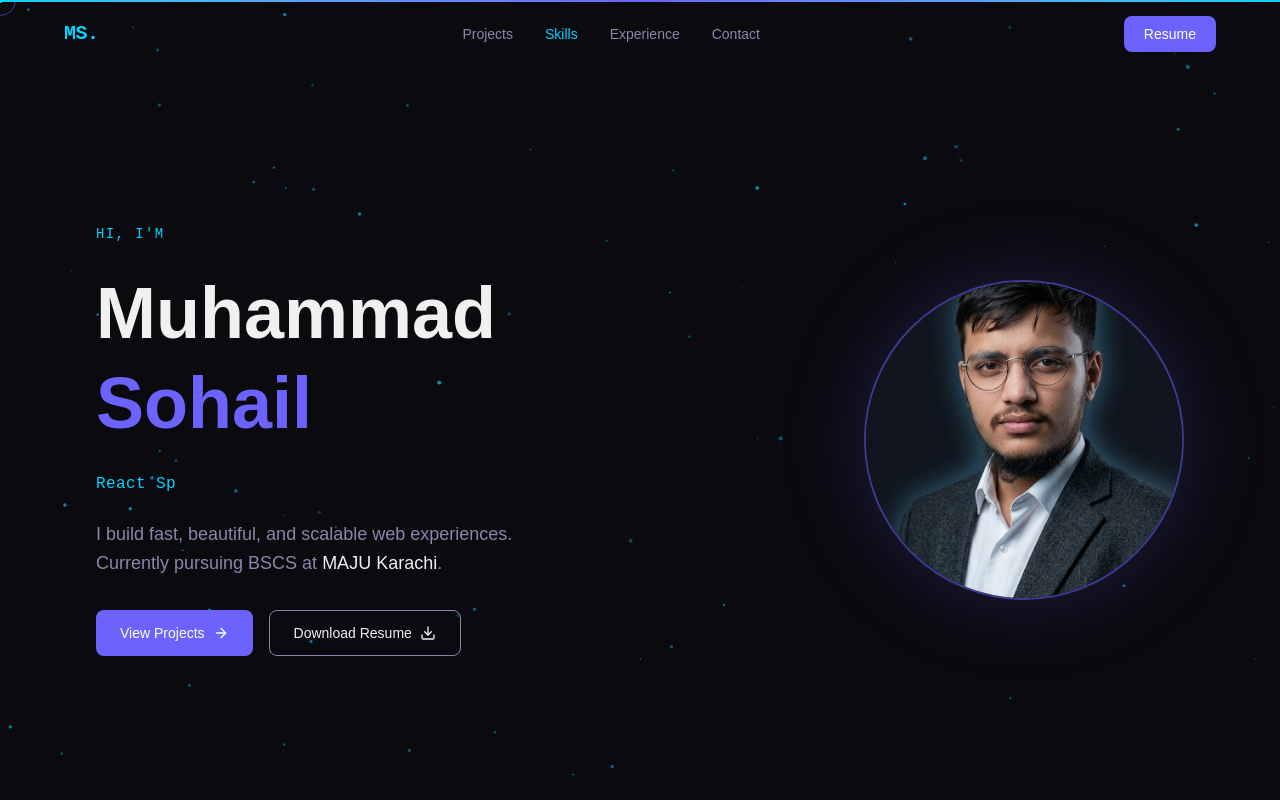
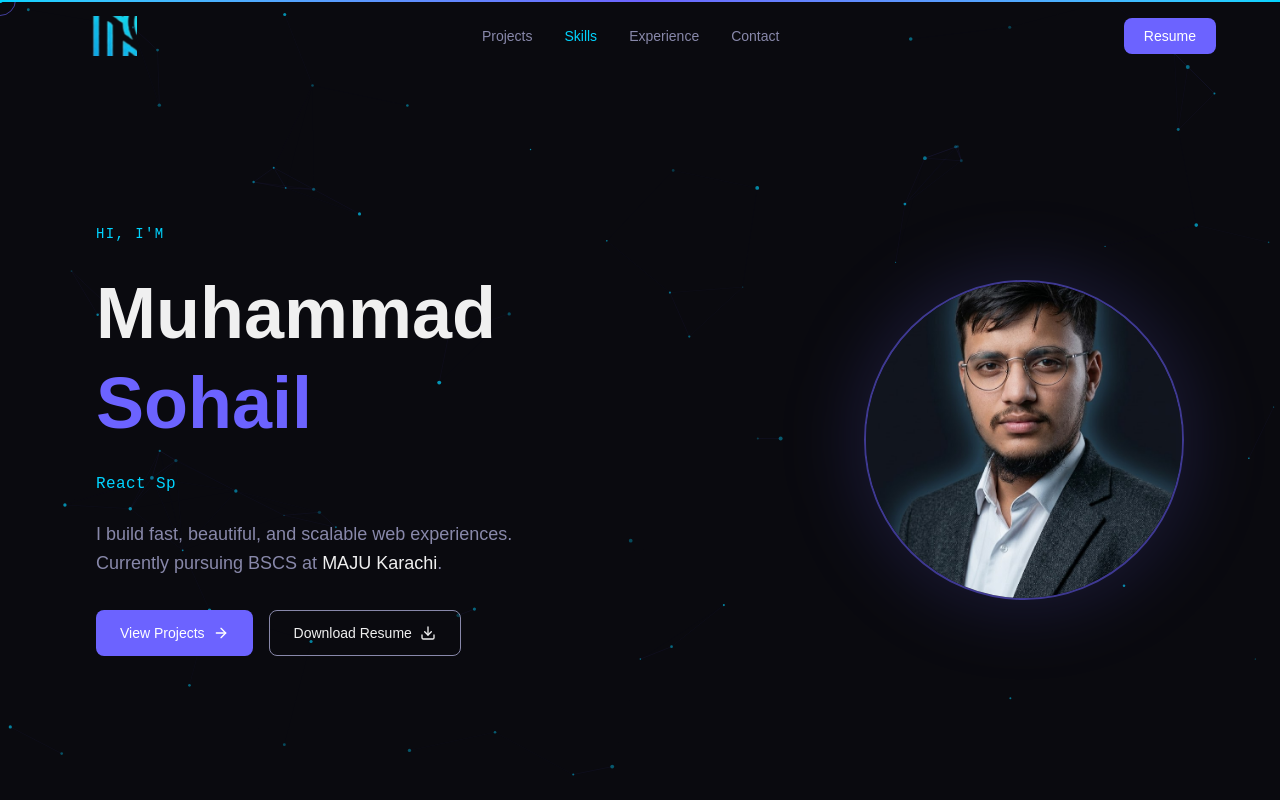
Before and after one commit to MuhammadSohail400/MERN-Projects, a React (Vite) app: page / in a window 1280 px wide. Shown: the top 800 px of the page. Built offline with nearby package versions, Linux system fonts and the light colour scheme.

Commit message:
feat: add MS logo in navbar, footer and page loader

```diff
--- a/src/components/layout/Footer.jsx
+++ b/src/components/layout/Footer.jsx
@@ -1,4 +1,4 @@
-
+import logo from "../../assets/images/logo.png"
 import { Mail, GitBranch, ExternalLink} from "lucide-react"
 
 // ── Data ─────────────────────────────────────────────
@@ -45,15 +45,17 @@ const Footer = () => {
       <div className="flex flex-col md:flex-row justify-between gap-10 pb-10 border-b border-white/5">
 
         {/* Left — Logo + Tagline */}
-        <div className="flex flex-col gap-3 max-w-xs">
-          <span className="font-mono text-cyan text-2xl font-bold tracking-tight">
-            MS.
-          </span>
-          <p className="font-dm text-muted text-sm leading-relaxed">
-            Frontend Developer based in Karachi, Pakistan.
-            Building fast, beautiful, and scalable web experiences.
-          </p>
-        </div>
+        <div className="flex flex-col gap-3 max-w-xs items-start">  {/* ← items-start add karo */}
+            <img
+              src={logo}
+              alt="MS Logo"
+              className="h-10 w-auto object-contain"
+            />
+            <p className="font-dm text-muted text-sm leading-relaxed">
+              Frontend Developer based in Karachi, Pakistan.
+              Building fast, beautiful, and scalable web experiences.
+            </p>
+          </div>
 
         {/* Right — Quick Links */}
         <div className="flex flex-col gap-3">
--- a/src/components/layout/Navbar.jsx
+++ b/src/components/layout/Navbar.jsx
@@ -2,7 +2,7 @@ import { useState, useEffect } from "react"
 import { Menu, X } from "lucide-react"
 import { motion, AnimatePresence } from "framer-motion"
 import useActiveSection from "../../hooks/useActiveSection"
-
+import logo from "../../assets/images/logo.png"
 // ── Nav Links Config ─────────────────────────────────
 const navLinks = [
   { label: "Projects",   href: "projects"   },
@@ -43,9 +43,11 @@ const Navbar = () => {
     >
 
       {/* Logo */}
-      <span className="font-mono text-cyan text-xl font-bold tracking-tight">
-        MS.
-      </span>
+      <img
+          src={logo}
+          alt="MS Logo"
+          className="h-10 w-auto object-contain"
+        />
 
       {/* Desktop Links */}
       <ul className="hidden md:flex items-center gap-8">
--- a/src/components/ui/PageLoader.jsx
+++ b/src/components/ui/PageLoader.jsx
@@ -1,5 +1,5 @@
 import { motion, AnimatePresence } from "framer-motion"
-
+import logo from "../../assets/images/logo.png"
 const PageLoader = ({ loading }) => {
   return (
     <AnimatePresence>
@@ -11,14 +11,14 @@ const PageLoader = ({ loading }) => {
           transition={{ duration: 0.5, ease: "easeOut" }}
         >
           {/* Logo */}
-          <motion.span
-            className="font-mono text-cyan text-4xl font-bold tracking-tight"
-            initial={{ opacity: 0, y: 20 }}
-            animate={{ opacity: 1, y: 0 }}
-            transition={{ duration: 0.4 }}
-          >
-            MS.
-          </motion.span>
+          <motion.img
+              src={logo}
+              alt="MS Logo"
+              className="h-16 w-auto object-contain"
+              initial={{ opacity: 0, y: 20 }}
+              animate={{ opacity: 1, y: 0  }}
+              transition={{ duration: 0.4  }}
+            />
 
           {/* Loading bar */}
           <div className="w-48 h-0.5 bg-white/5 rounded-full overflow-hidden">
```
Also changed, not shown: src/assets/images/logo.png (added).
